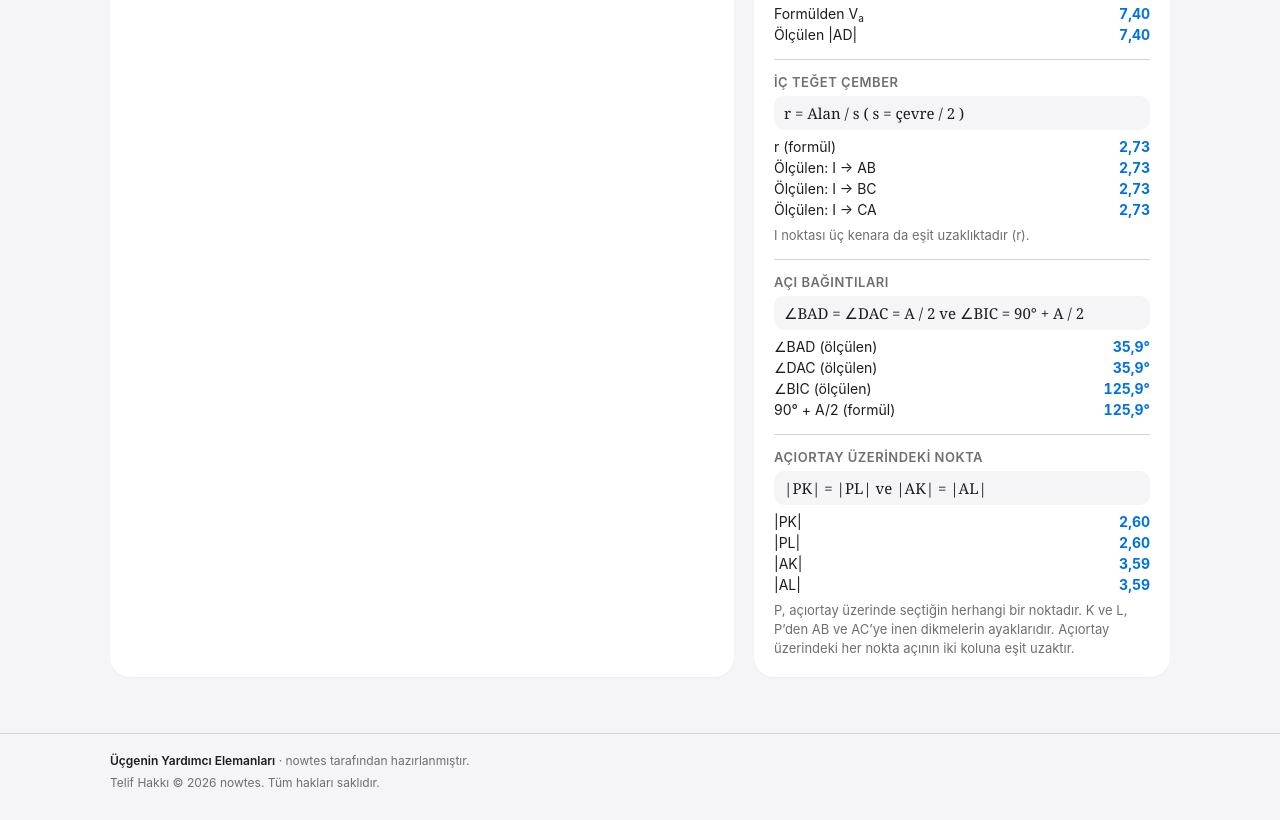
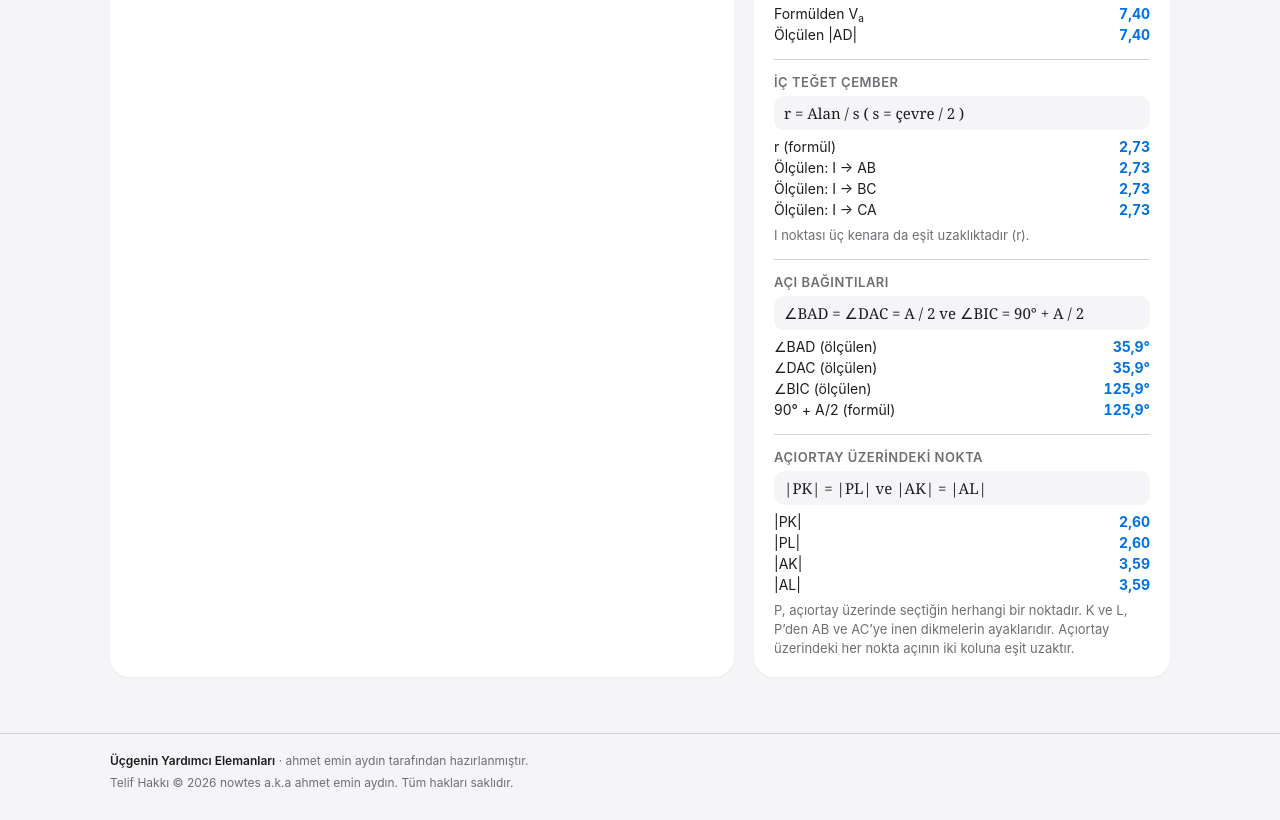
Before and after one commit to nowte/math-application, a plain HTML site: page index.html in a window 1280 px wide. Shown: the part 1003-1823 px from the top of the page. Drawn offline with Linux system fonts and the light colour scheme.

Commit message:
Update footer author information in index.html

```diff
--- a/index.html
+++ b/index.html
@@ -201,7 +201,7 @@ body.pres .pclose{font-size:calc(14px*var(--pz,1))}
     </div>
   </div>
 </div>
-<footer class="ft"><div class="ftin"><p><b>Üçgenin Yardımcı Elemanları</b> · nowtes tarafından hazırlanmıştır.</p><p>Telif Hakkı © 2026 nowtes. Tüm hakları saklıdır.</p></div></footer>
+<footer class="ft"><div class="ftin"><p><b>Üçgenin Yardımcı Elemanları</b> · ahmet emin aydın tarafından hazırlanmıştır.</p><p>Telif Hakkı © 2026 nowtes a.k.a ahmet emin aydın. Tüm hakları saklıdır.</p></div></footer>
 <script>
 const $=s=>document.querySelector(s);
 const U=40;const mqN=matchMedia('(max-width:600px)');let W=mqN.matches?400:640,H=mqN.matches?440:460;
```
